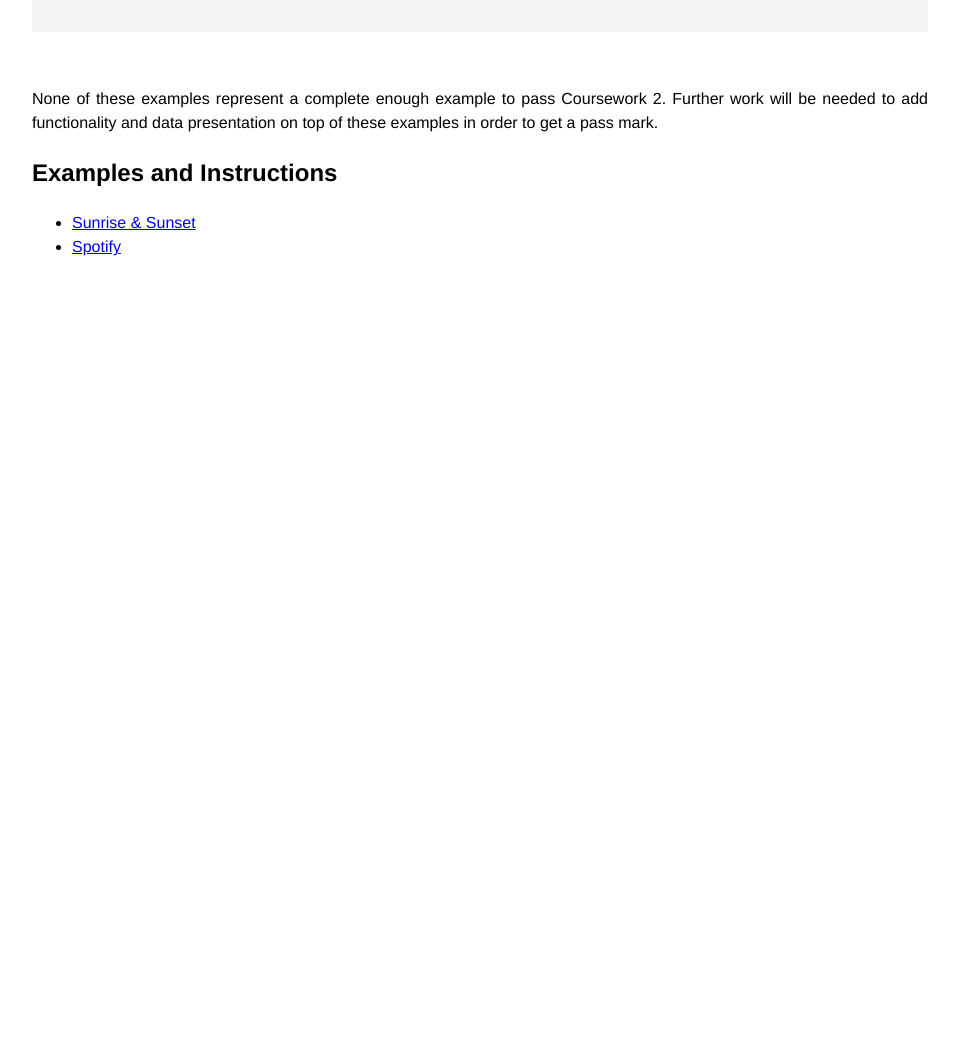
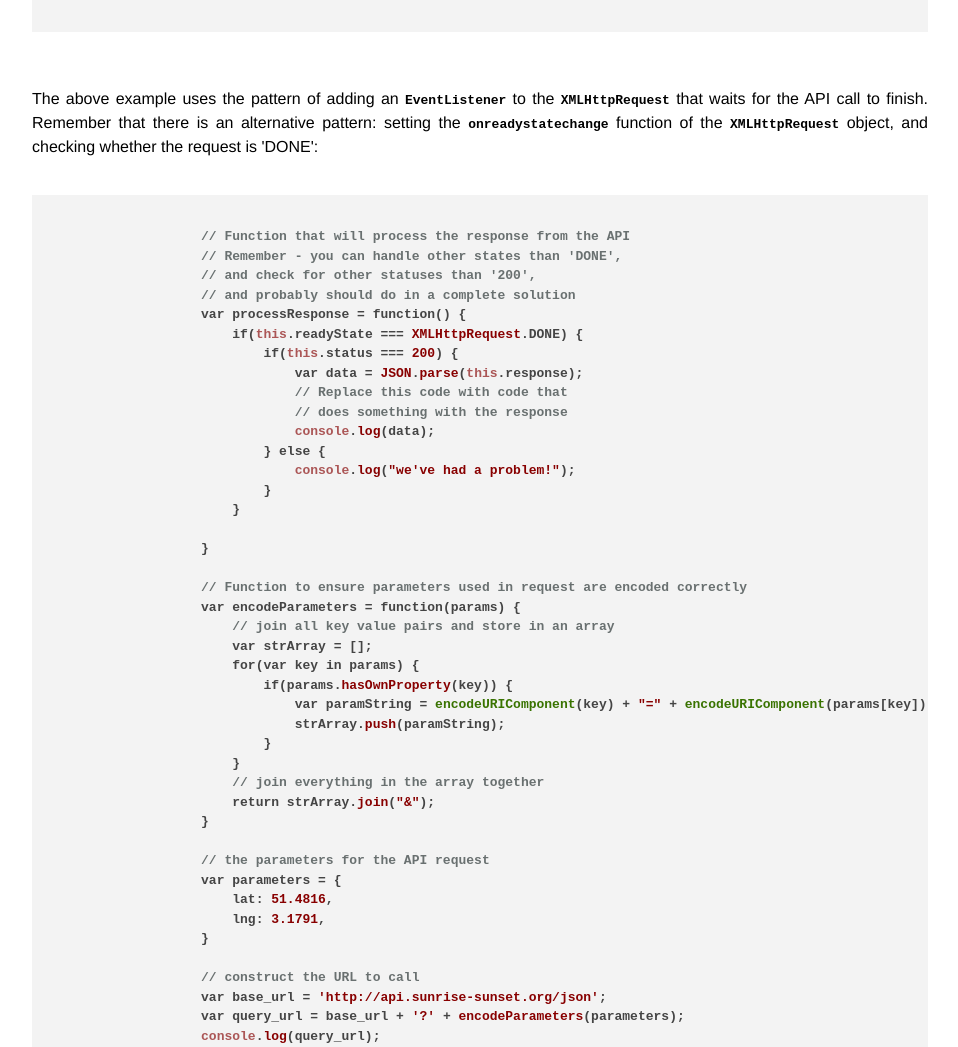
Before and after one commit to martinjc/cmt112-coursework2-apis, a plain HTML site: page index.html in a window 1280 px wide. Shown: the part 1020-2067 px from the top of the page, without its empty margins (160-1118 px from the left). Before the commit the page ends 1295 px from the top, so only its background shows below. Drawn offline with nearby package versions, Linux system fonts and the light colour scheme.

Commit message:
added onreadystatechange example

```diff
--- a/index.html
+++ b/index.html
@@ -57,7 +57,65 @@
                     xhttp.send();
                 </code>
             </pre>
-        <p>None of these examples represent a complete enough example to pass Coursework 2. Further work will be needed to add functionality and data presentation on top of these examples in order to get a pass mark.</p>
+        </p>
+        <p>
+            The above example uses the pattern of adding an <code>EventListener</code> to the <code>XMLHttpRequest</code> that waits for the API call to finish. Remember that there is an alternative pattern: setting the <code>onreadystatechange</code> function of the <code>XMLHttpRequest</code> object, and checking whether the request is 'DONE':
+            <pre>
+                <code>
+                    // Function that will process the response from the API
+                    // Remember - you can handle other states than &apos;DONE&apos;,
+                    // and check for other statuses than &apos;200&apos;,
+                    // and probably should do in a complete solution
+                    var processResponse = function() {
+                        if(this.readyState === XMLHttpRequest.DONE) {
+                            if(this.status === 200) {
+                                var data = JSON.parse(this.response);
+                                // Replace this code with code that
+                                // does something with the response
+                                console.log(data);
+                            } else {
+                                console.log(&quot;we&apos;ve had a problem!&quot;);
+                            }
+                        }
+
+                    }
+
+                    // Function to ensure parameters used in request are encoded correctly
+                    var encodeParameters = function(params) {
+                        // join all key value pairs and store in an array
+                        var strArray = [];
+                        for(var key in params) {
+                            if(params.hasOwnProperty(key)) {
+                                var paramString = encodeURIComponent(key) + &quot;=&quot; + encodeURIComponent(params[key]);
+                                strArray.push(paramString);
+                            }
+                        }
+                        // join everything in the array together
+                        return strArray.join(&quot;&amp;&quot;);
+                    }
+
+                    // the parameters for the API request
+                    var parameters = {
+                        lat: 51.4816,
+                        lng: 3.1791,
+                    }
+
+                    // construct the URL to call
+                    var base_url = &apos;http://api.sunrise-sunset.org/json&apos;;
+                    var query_url = base_url + &apos;?&apos; + encodeParameters(parameters);
+                    console.log(query_url);
+
+                    // create an XMLHttpRequest object, add a listener to
+                    // tell it what to do if successful, tell it which URL
+                    // to GET, and then make (&apos;send&apos;) the call
+                    var xhttp = new XMLHttpRequest();
+                    xhttp.onreadystatechange = processResponse;
+                    xhttp.open(&apos;GET&apos;, query_url);
+                    xhttp.send();
+                </code>
+            </pre>
+        </p>
+        <p>None of the examples below represents a complete enough example to pass Coursework 2. Further work will be needed to add functionality and data presentation on top of these examples in order to get a pass mark.</p>
         <h2>Examples and Instructions</h2>
         <ul>
             <li><a href="examples/sunrise/">Sunrise &amp; Sunset</a></li>
```
Lines whose indentation alone changed are shown as unchanged.
